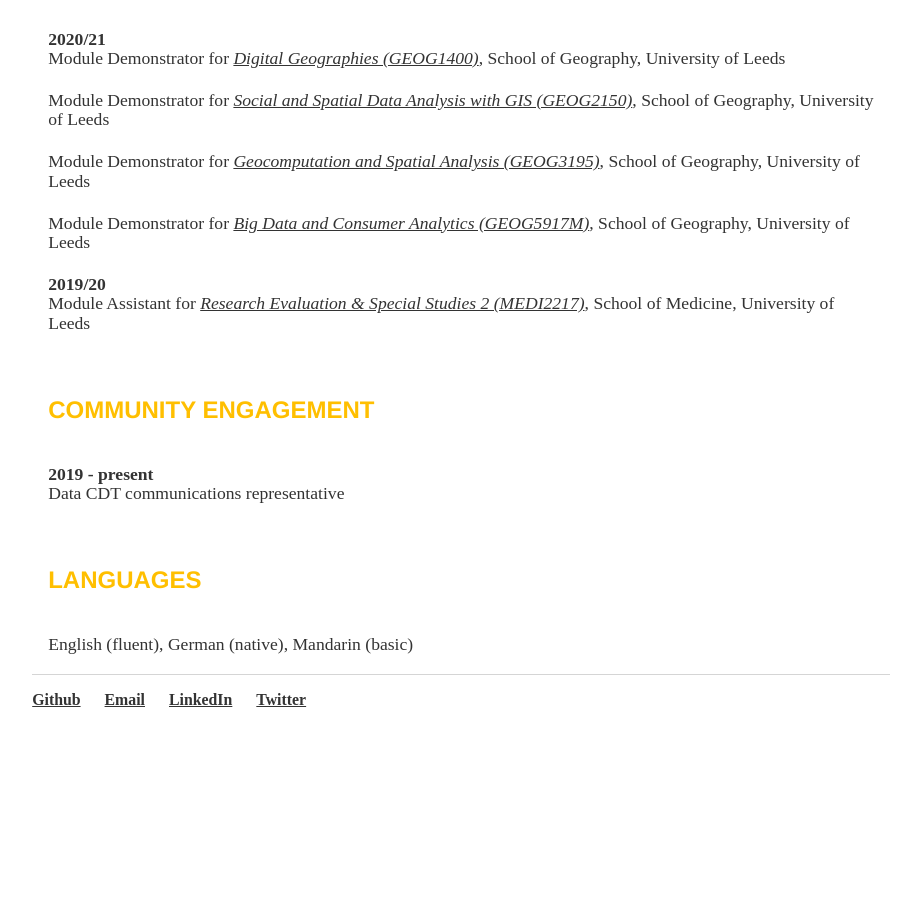
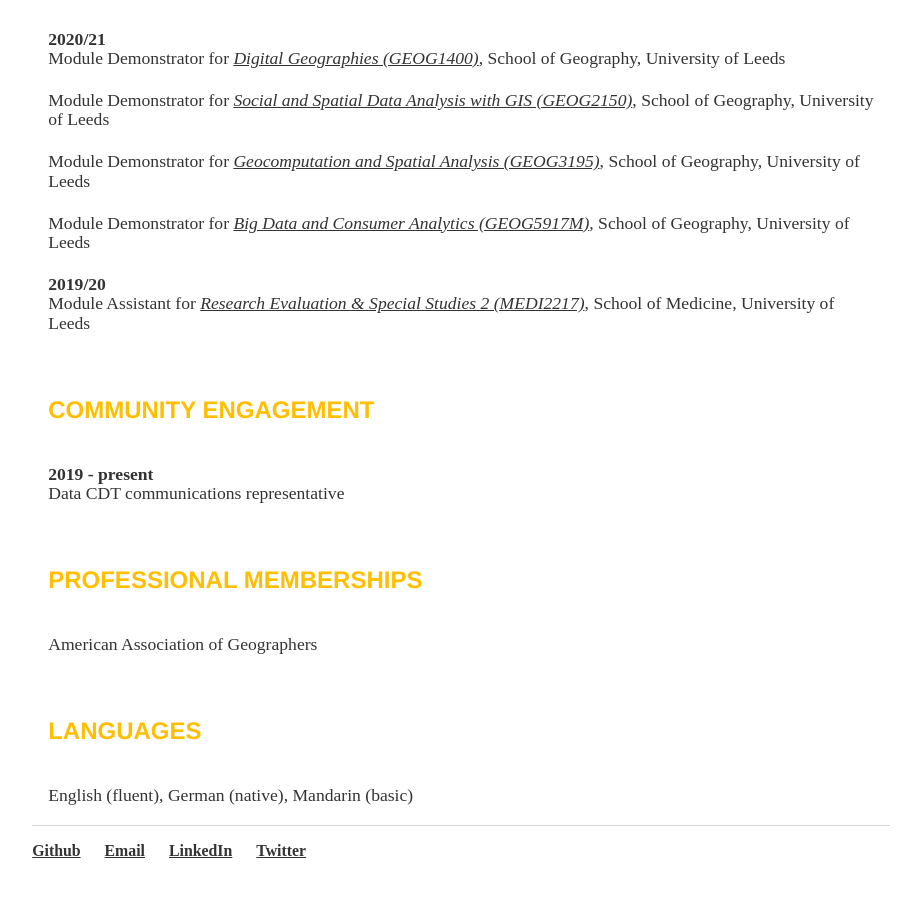
Before and after one commit to lena-kilian/lena-kilian.github.io, a Jekyll site: the page built from cv/index.md, in a window 1280 px wide and 900 px high, scrolled down 1344 px. Shown: the top 897 px of the window, without its empty margins (179-1100 px from the left). Built offline with Jekyll 4.4.1, drawn with Linux system fonts in a browser that asks for light colours; our own code applies the rules of GitHub Pages for plain Markdown files; before the commit the page ends 2093 px from its top, so only the background shows below that.

Commit message:
Update index.md

```diff
--- a/cv/index.md
+++ b/cv/index.md
@@ -60,6 +60,7 @@ Module Assistant for *[Research Evaluation & Special Studies 2 (MEDI2217)](http:
 
 |
 
+
 ### COMMUNITY ENGAGEMENT
 
 **2019 - present**<br/>
@@ -67,6 +68,12 @@ Data CDT communications representative
 
 |
 
+### PROFESSIONAL MEMBERSHIPS
+
+American Association of Geographers
+
+|
+
 ### LANGUAGES
 English (fluent), German (native), Mandarin (basic)
 <br/>
```
